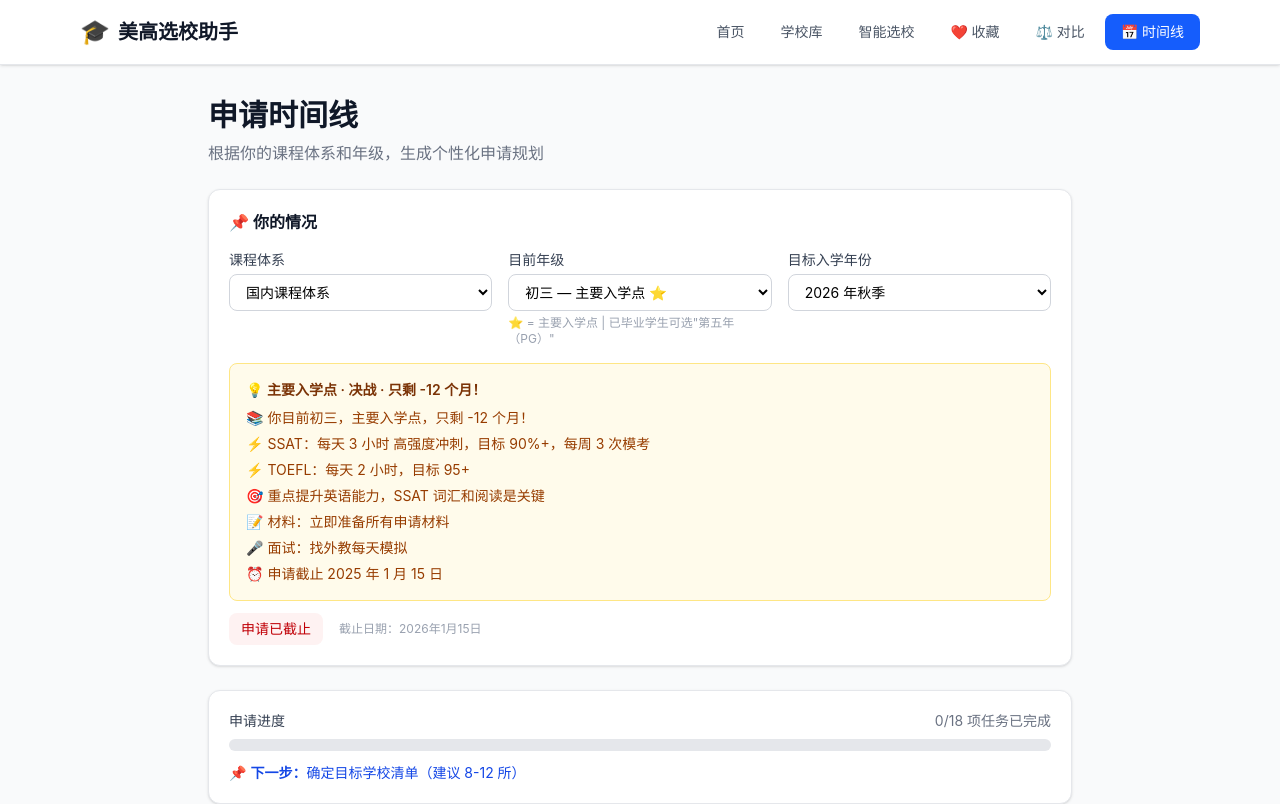
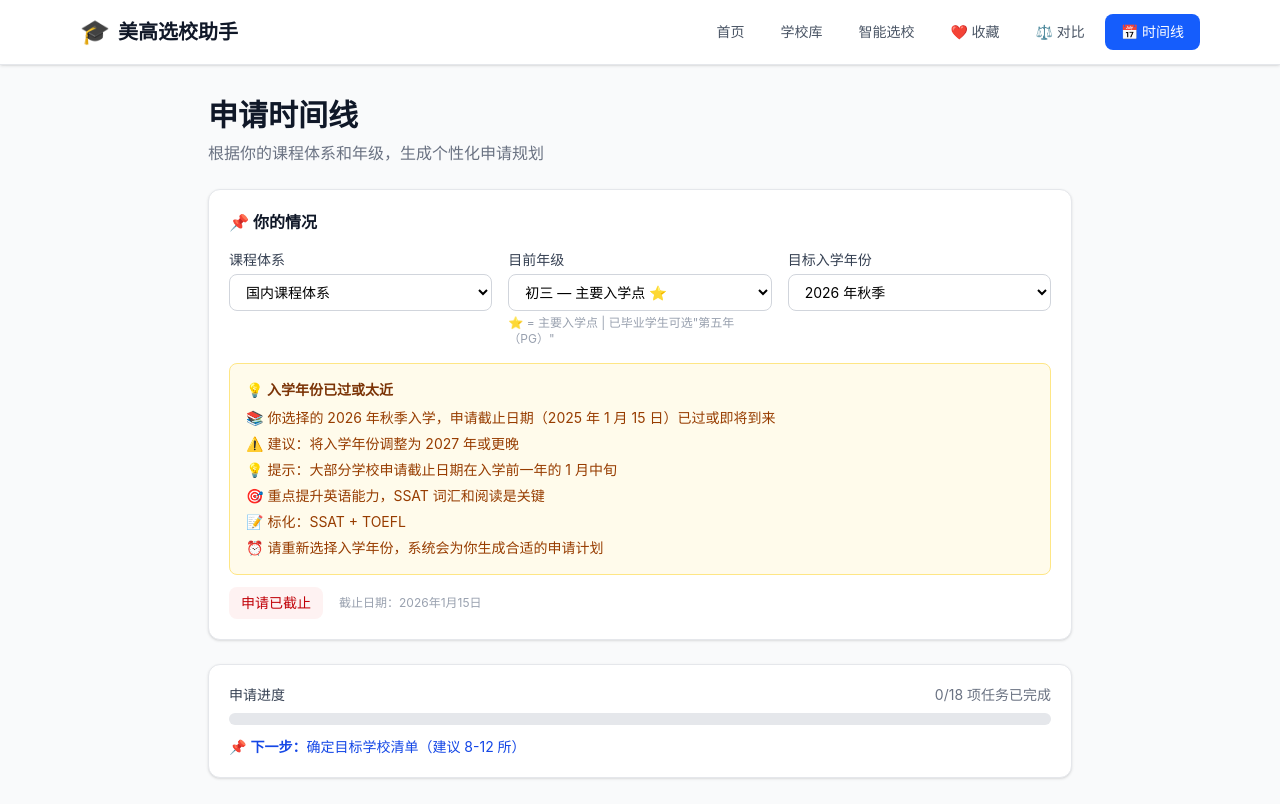
Before and after one commit to Hshyyy/meigao-helper, a React (Vite) app: page /timeline in a window 1280 px wide. Shown: the top 804 px of the page. Built offline with nearby package versions, Linux system fonts and the light colour scheme.

Commit message:
修复时间线负数问题：入学年份太近时显示调整建议

```diff
--- a/src/pages/Timeline.tsx
+++ b/src/pages/Timeline.tsx
@@ -441,8 +441,8 @@ export default function Timeline() {
     };
     const gn = gradeNumMap[grade] || 9;
 
-    // 计算具体剩余月数
-    const monthsLeft = effectiveYears * 12;
+    // 计算具体剩余月数（不能为负数）
+    const monthsLeft = Math.max(0, effectiveYears * 12);
 
     // 根据剩余时间动态调整目标分数和学习强度
     let ssatTarget: string;
@@ -462,6 +462,21 @@ export default function Timeline() {
       ssatTarget = "85%+"; toeflTarget = "90+"; dailyHours = "2.5 小时"; weeklyMock = "每周 2 次";
     } else {
       ssatTarget = "90%+"; toeflTarget = "95+"; dailyHours = "3 小时"; weeklyMock = "每周 3 次";
+    }
+
+    // 如果有效准备时间为负，说明入学年份太近或已过
+    if (effectiveYears < 0) {
+      return {
+        title: "入学年份已过或太近",
+        items: [
+          `📚 你选择的 ${enrollYear} 年秋季入学，申请截止日期（${enrollYear - 1} 年 1 月 15 日）已过或即将到来`,
+          `⚠️ 建议：将入学年份调整为 ${enrollYear + 1} 年或更晚`,
+          `💡 提示：大部分学校申请截止日期在入学前一年的 1 月中旬`,
+          `🎯 ${sys.special}`,
+          `📝 标化：${sys.test}`,
+          `⏰ 请重新选择入学年份，系统会为你生成合适的申请计划`,
+        ],
+      };
     }
 
     // 动态生成标题和建议
```
